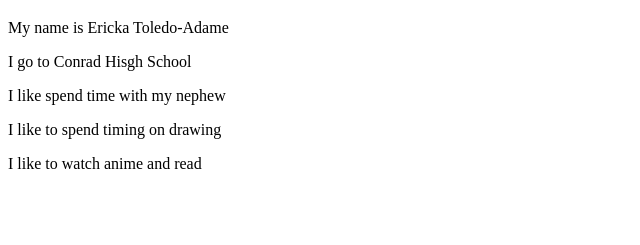
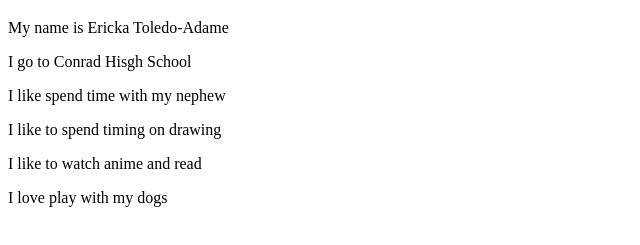
Before and after one commit to Erickat12/potential-spoon, a plain HTML site: page index.html in a window 1280 px wide. Shown: the part 87-332 px from the top of the page, without its empty margins (0-640 px from the left). Drawn offline with Linux system fonts and the light colour scheme.

Commit message:
https://Erickat12.github.io
Index.HTML

```diff
--- a/index.html
+++ b/index.html
@@ -10,5 +10,6 @@
 <p>I like spend time with my nephew</p>
 <p>I like to spend timing on drawing</p>
 <p> I like to watch anime and read<p/>
-</body>
+  <p>I love play with my dogs</p>
+  </body>
 </HTML>
```
